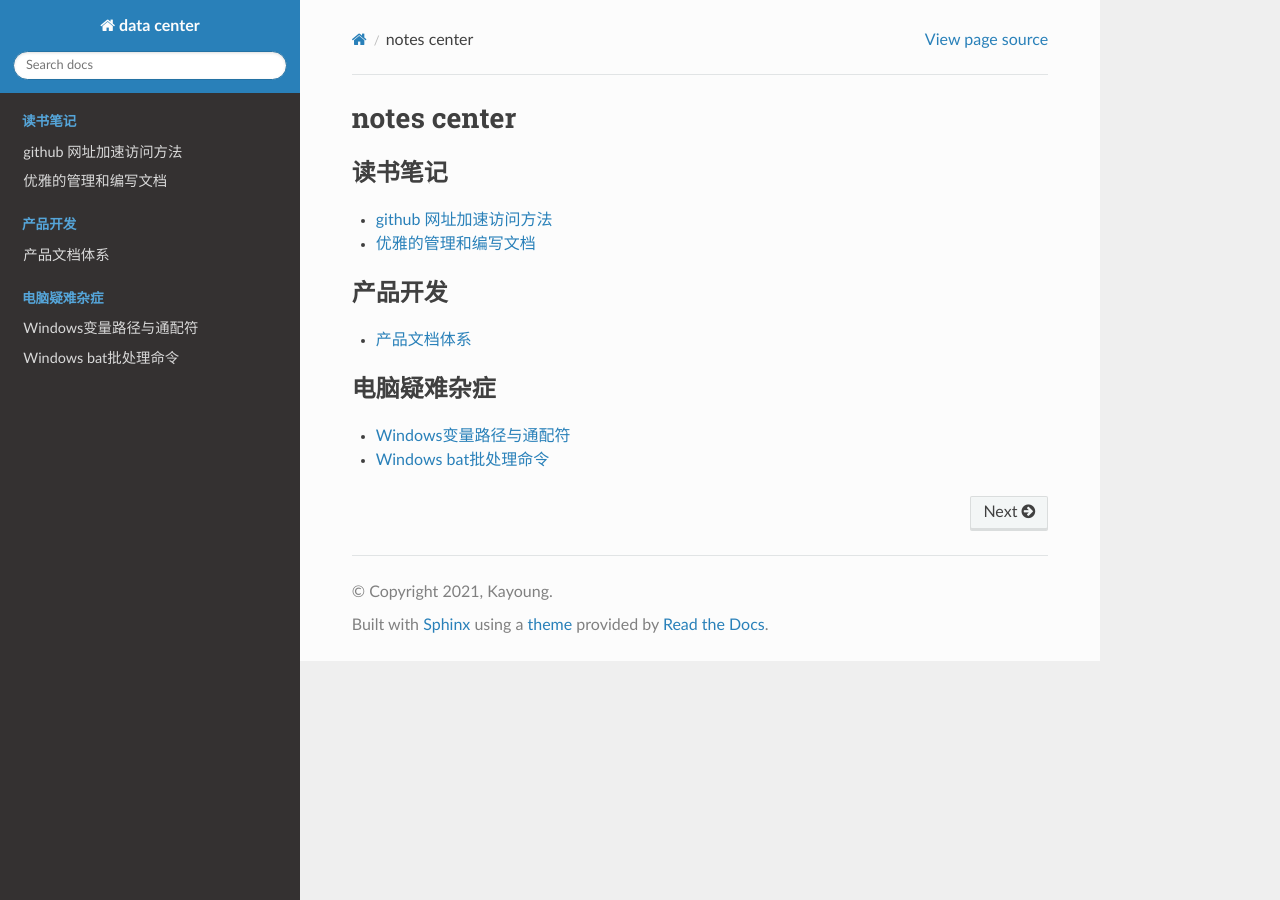
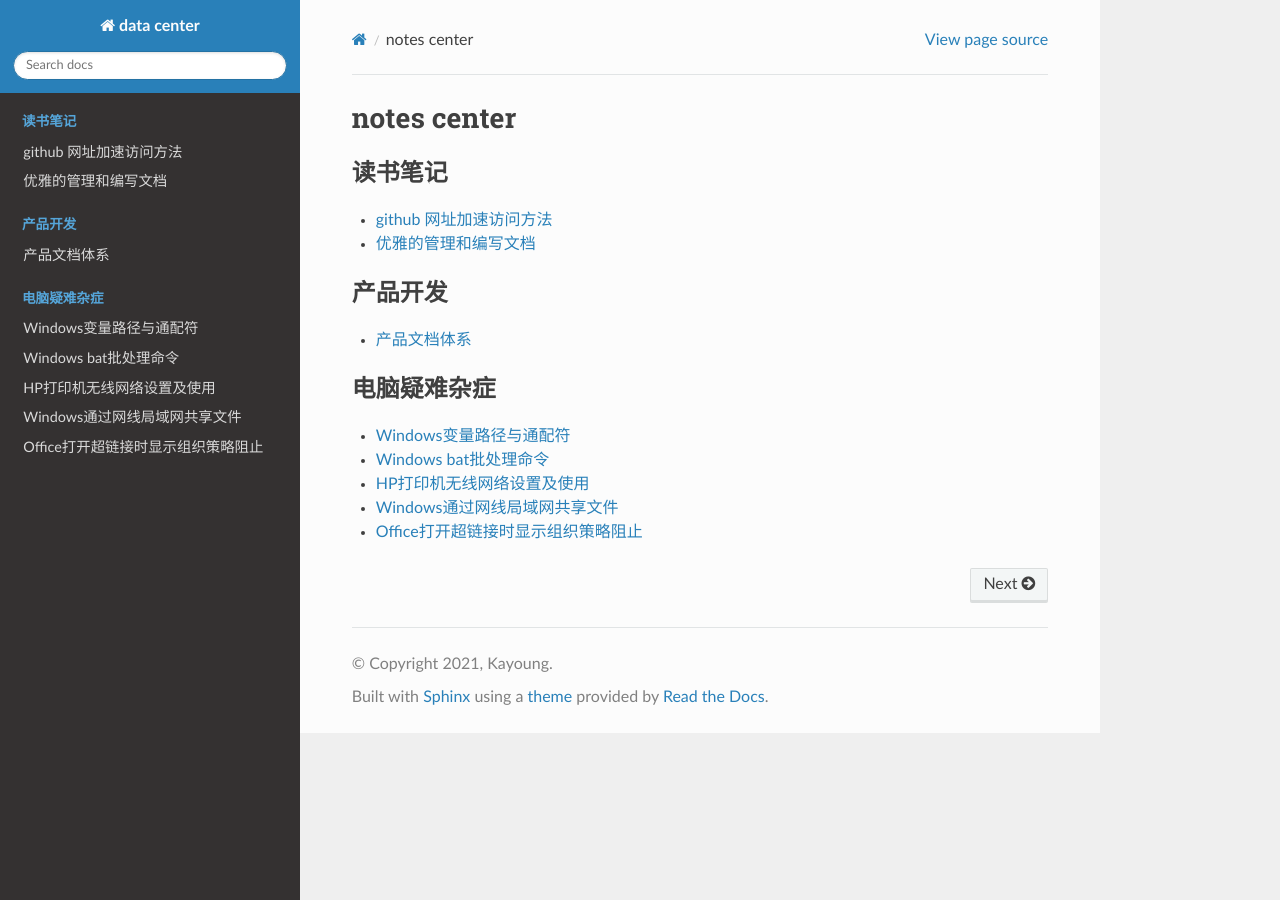
Before and after one commit to KayoungZhang/notes-center, a Sphinx documentation site: the page built from source/index.rst, in a window 1280 px wide. Built offline with Sphinx 7.4.7 and the Read the Docs theme 2.0.0, drawn with Linux system fonts in a browser that asks for light colours; some of the changed lines change nothing that is shown.

Commit message:
update PC

```diff
--- a/source/index.rst
+++ b/source/index.rst
@@ -25,3 +25,6 @@ notes center
 
    pc/windows_path
    pc/bat_command
+   pc/HP-printer-wireless_setting
+   pc/winshare
+   pc/office_hyperlink_error
--- /dev/null
+++ b/source/pc/HP-printer-wireless_setting.rst
@@ -0,0 +1,24 @@
+
+.. 标题文字下的符号长度都要大于标题长度
+
+HP打印机无线网络设置及使用
+===========================
+1.首先电脑连接上HP打印机WIFI。
+----------------------------------
+
+.. image :: pic/03.png
+
+2.然后安装HP驱动，选择无线硬件地址一步步安装下去。
+-----------------------------------------------------
+
+.. image :: pic/04.png
+
+3.进入无线网络IPV4属性使用静态IP地址。
+------------------------------------------
+
+.. image :: pic/05.png
+
+4.进入软件HP设备工具箱中，输入上面的IP地址,以允许电脑访问打印机。
+-----------------------------------------------------------------
+
+.. image :: pic/06.png
--- /dev/null
+++ b/source/pc/office_hyperlink_error.rst
@@ -0,0 +1,14 @@
+
+.. 标题文字下的符号长度都要大于标题长度
+
+Office打开超链接时显示组织策略阻止
+===================================
+解决方法：
+-------------
+这类情况是我们的浏览器导致的超链接无法与默认的类型识别，一般注册表写入和IE重置之后都可以修复，但额外的案例，就要手动设置默认,然后重新注销系统即可。
+
+.. image :: pic/07.png
+
+.. image :: pic/08.png
+
+.. image :: pic/09.png
--- /dev/null
+++ b/source/pc/winshare.rst
@@ -0,0 +1,40 @@
+
+.. 标题文字下的符号长度都要大于标题长度
+
+Windows通过网线局域网共享文件
+===================================
+两台电脑通过网线连接，进行共享文件的操作步骤：
+
+- 1.配置IP地址
+
+- 2.关闭防火墙
+
+- 3.更改“本地策略”
+
+- 4.共享需要访问的文件夹
+
+具体步骤如下：
+
+1.将两台电脑中的其中一台的IPV4地址配置为：
+
+IP地址：192.168.1.101
+
+子网掩码：255.255.255.0
+
+默认网关：192.168.1.1
+
+另一台设置：
+
+IP地址：192.168.1.102 （此地址只要设置在同一网段即可）
+
+子网掩码：255.255.255.0
+
+默认网关：192.168.1.1
+
+2.打开控制面板中的防火墙，关闭防火墙
+
+3.Win+R，输入“gpedit.msc”打开本地策略，依次展开计算机配置Windows设置本地策略安全选项，双击“账户：使用空白密码的本地账户只允许进行控制台登陆”改为“已停用”并确定。
+
+4.右键需要共享的文件夹，选择共享即可。
+
+5.访问操作，在一台电脑上Win+R，输入\\192.168.102即可看到共享的文件，另一台电脑上Win+R输入\\192.168.101即可看到另一台电脑上共享的文件夹或者进入电脑桌面的网络，选择相应的共享电脑，就可看到共享的文件夹（或者网络邻居进行访问）。
```
Also changed, not shown: source/pc/pic/03.png (added), source/pc/pic/04.png (added), source/pc/pic/05.png (added), source/pc/pic/06.png (added), source/pc/pic/07.png (added), source/pc/pic/08.png (added), source/pc/pic/09.png (added).
